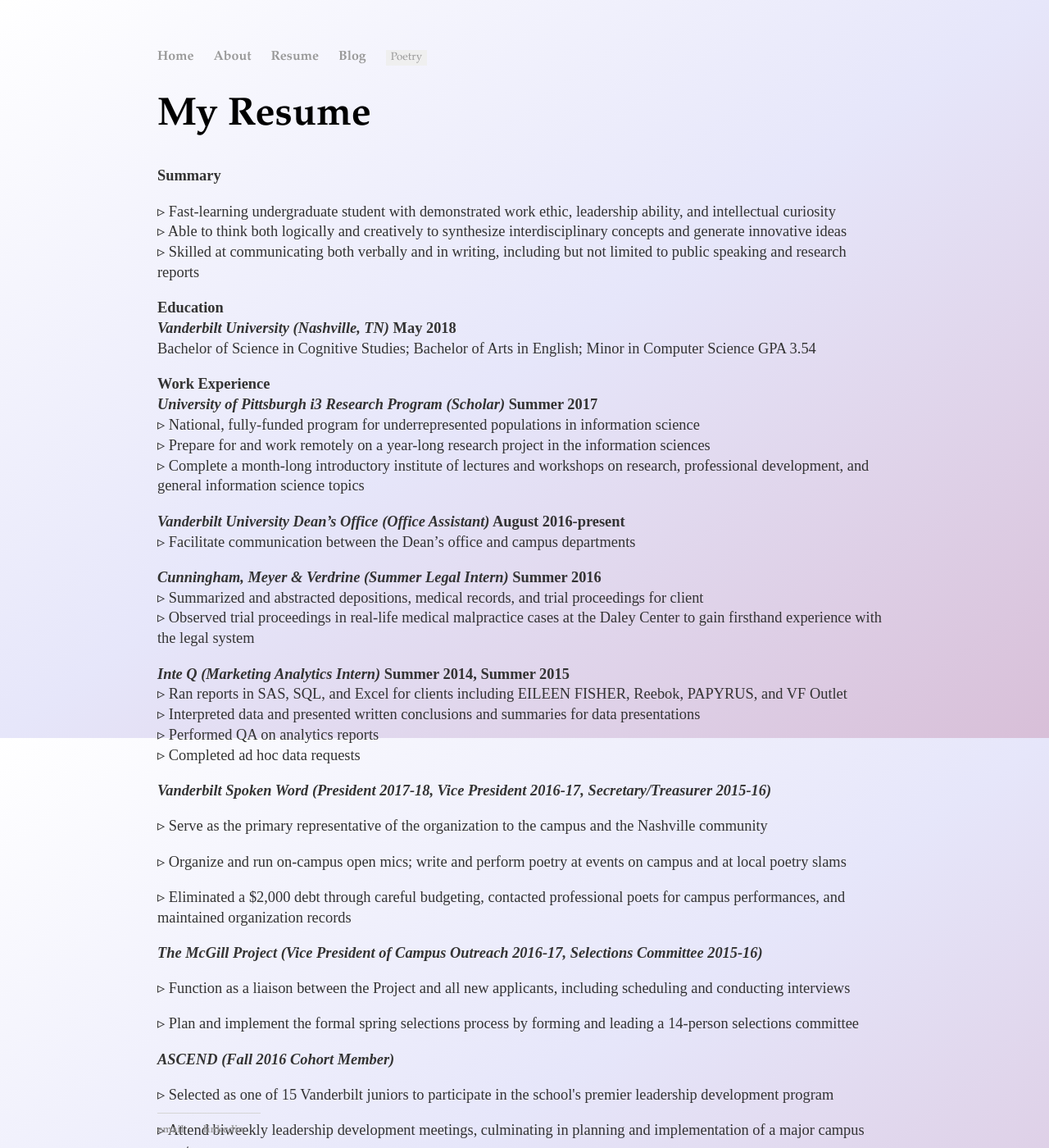
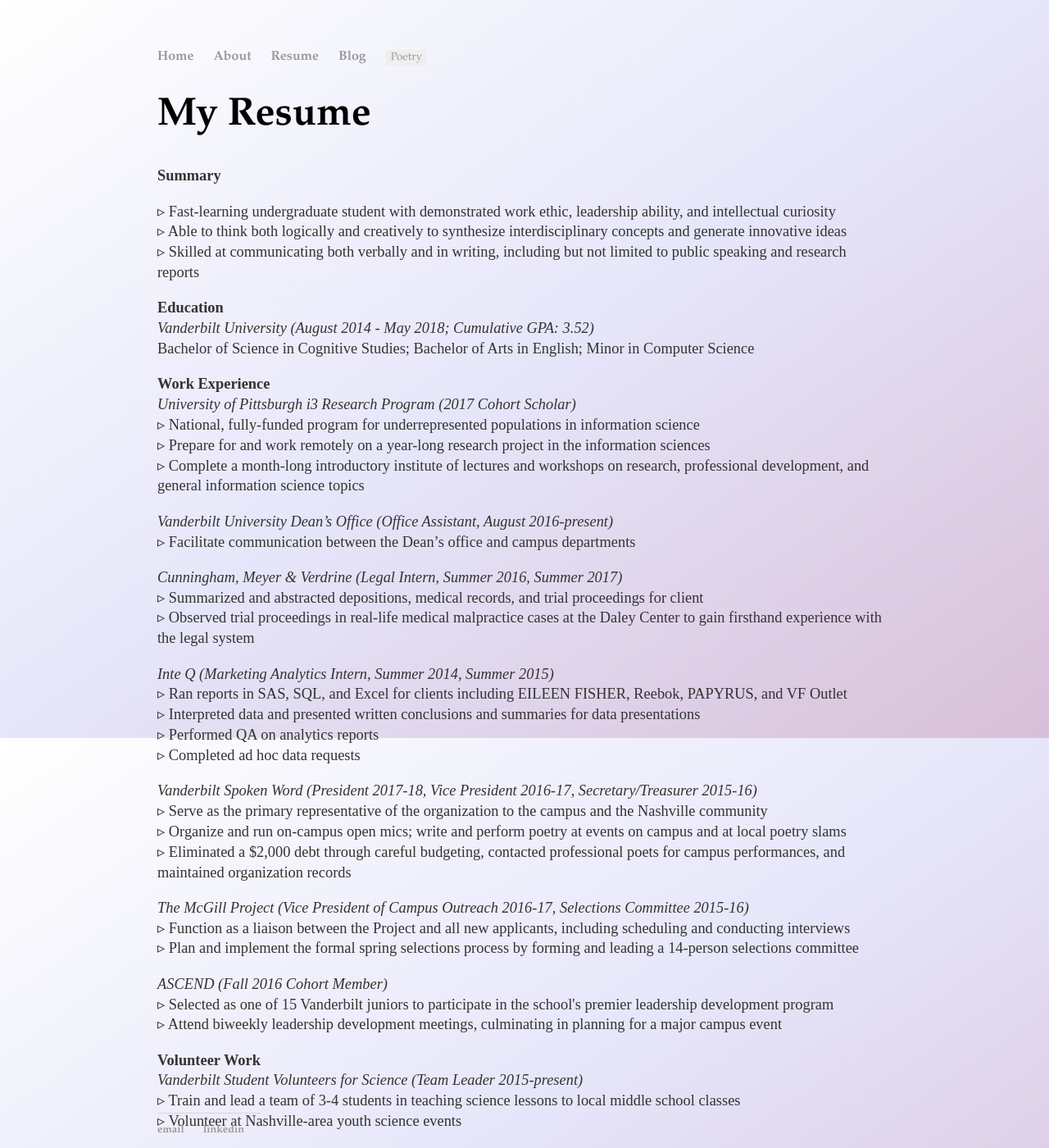
Before and after one commit to kspecks/kspecks.github.io, a Jekyll site: the page built from resume/index.html, in a window 1280 px wide and 1400 px high. Shown: the whole window at 82% size. Built offline with Jekyll 4.4.1, drawn with Linux system fonts in a browser that asks for light colours; some of the changed text lies outside the part shown.

Commit message:
Update index.html

```diff
--- a/resume/index.html
+++ b/resume/index.html
@@ -20,21 +20,16 @@ title: My Resume
 <p>
     <strong>Education</strong>
     <br />
-    <strong><em>Vanderbilt University (Nashville, TN)</em></strong>
-    <em> <strong> </strong></em>
-    <strong>May 2018</strong>
+    <em>Vanderbilt University (August 2014 - May 2018; Cumulative GPA: 3.52)</em>
     <br />
     Bachelor of Science in Cognitive Studies; Bachelor of Arts in English;
-    Minor in Computer Science GPA 3.54
+    Minor in Computer Science
 </p>
 
 <p>
     <strong>Work Experience</strong>
     <br />
-    <strong>
-        <em>University of Pittsburgh i3 Research Program (Scholar) </em>
-    </strong>
-    <strong> Summer 2017</strong>
+    <em>University of Pittsburgh i3 Research Program (2017 Cohort Scholar) </em>
     <br />
     ▹ National, fully-funded program for underrepresented populations in information science
     <br />
@@ -45,19 +40,13 @@ title: My Resume
 </p>
 
 <p>
-    <strong>
-        <em>Vanderbilt University Dean’s Office (Office Assistant)</em>
-    </strong>
-    <strong> August 2016-present</strong>
+    <em>Vanderbilt University Dean’s Office (Office Assistant, August 2016-present)</em>
     <br />
    ▹ Facilitate communication between the Dean’s office and campus departments
 </p>
 
 <p>
-    <strong>
-        <em>Cunningham, Meyer &amp; Verdrine (Summer Legal Intern) </em>
-    </strong>
-    <strong> Summer 2016</strong>
+    <em>Cunningham, Meyer & Verdrine (Legal Intern, Summer 2016, Summer 2017)</em>
     <br />
     ▹ Summarized and abstracted depositions, medical records, and trial
     proceedings for client
@@ -66,8 +55,7 @@ title: My Resume
     Daley Center to gain firsthand experience with the legal system
 </p>
 <p>
-    <strong><em>Inte Q (Marketing Analytics Intern) </em></strong>
-    <strong>Summer 2014, Summer 2015<em></em></strong>
+    <em>Inte Q (Marketing Analytics Intern, Summer 2014, Summer 2015) </em>
     <br />
     ▹ Ran reports in SAS, SQL, and Excel for clients including EILEEN FISHER,
     Reebok, PAPYRUS, and VF Outlet
@@ -81,80 +69,50 @@ title: My Resume
 </p>
 
 <p>
-    <strong>
-        <em>
-            Vanderbilt Spoken Word (President 2017-18, Vice President 2016-17,
+    <em>Vanderbilt Spoken Word (President 2017-18, Vice President 2016-17,
             Secretary/Treasurer 2015-16)
     </em>
-    </strong>
-    <strong> </strong>
-</p>
-<p>
-    ▹ Serve as the primary representative of the organization to the campus and
-    the Nashville community
-</p>
-<p>
+    <br />
+    ▹ Serve as the primary representative of the organization to the campus and the Nashville community
+    <br />
     ▹ Organize and run on-campus open mics; write and perform poetry at events
     on campus and at local poetry slams
-</p>
-<p>
+    <br />
     ▹ Eliminated a $2,000 debt through careful budgeting, contacted
     professional poets for campus performances, and maintained organization
     records
 </p>
 <p>
-    <strong>
-        <em>
-            The McGill Project (Vice President of Campus Outreach 2016-17,
+   <em>The McGill Project (Vice President of Campus Outreach 2016-17,
             Selections Committee 2015-16)
     </em>
-    </strong>
-</p>
-<p>
+    <br />
     ▹ Function as a liaison between the Project and all new applicants,
     including scheduling and conducting interviews
-</p>
-<p>
+    <br />
     ▹ Plan and implement the formal spring selections process by forming and
     leading a 14-person selections committee
 </p>
+
 <p>
-    <em><u></u></em>
+    <em>ASCEND (Fall 2016 Cohort Member)</em>
+    <br />
+    ▹ Selected as one of 15 Vanderbilt juniors to participate in the school's premier leadership development program
+    <br />
+    ▹ Attend biweekly leadership development meetings, culminating in planning for a major campus event
+    <br />
 </p>
-<p>
-    <strong><em>ASCEND (Fall 2016 Cohort Member)</em></strong>
-    <em></em>
-</p>
-<p>
-    ▹ Selected as one of 15 Vanderbilt juniors to participate in the school's premier leadership development program
-</p>
-<p>
-    ▹ Attend biweekly leadership development meetings, culminating in planning and implementation of a major campus event
-</p>
+
 <p>
     <strong>Volunteer Work</strong>
-</p>
-<p>
-    <strong>
-        <em>
-            Vanderbilt Student Volunteers for Science (Team Leader
-            2015-present)
-        </em>
-    </strong>
-    <strong> </strong>
-</p>
-<p>
-    ▹ Leading a team of 3-4 students in teaching science lessons to local
-    middle school classes 4 times per semester
-</p>
-<p>
-    ▹Training the team on lessons to be taught in class
-</p>
-<p>
-    ▹ Volunteering at Nashville-area youth science events ~5 times per semester
-</p>
-<p>
-    <strong><em></em></strong>
+    <br />
+    <em>Vanderbilt Student Volunteers for Science (Team Leader
+            2015-present)</em>
+    <br />
+    ▹ Train and lead a team of 3-4 students in teaching science lessons to local middle school classes
+    <br />
+    ▹ Volunteer at Nashville-area youth science events
+    <br />
 </p>
 <p>
     <strong>
```
Also changed, not shown: other parts of resume/index.html (+2 -2 lines). Lines whose indentation alone changed are shown as unchanged.
